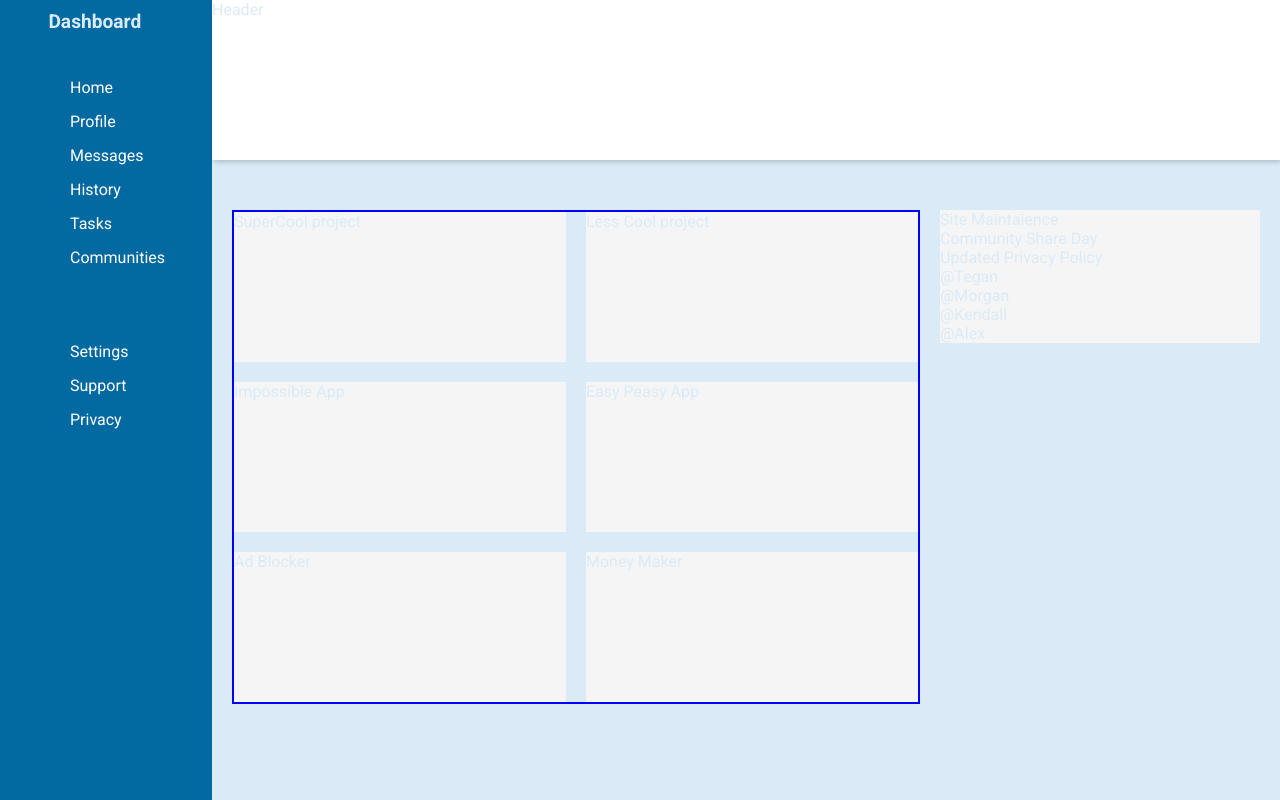
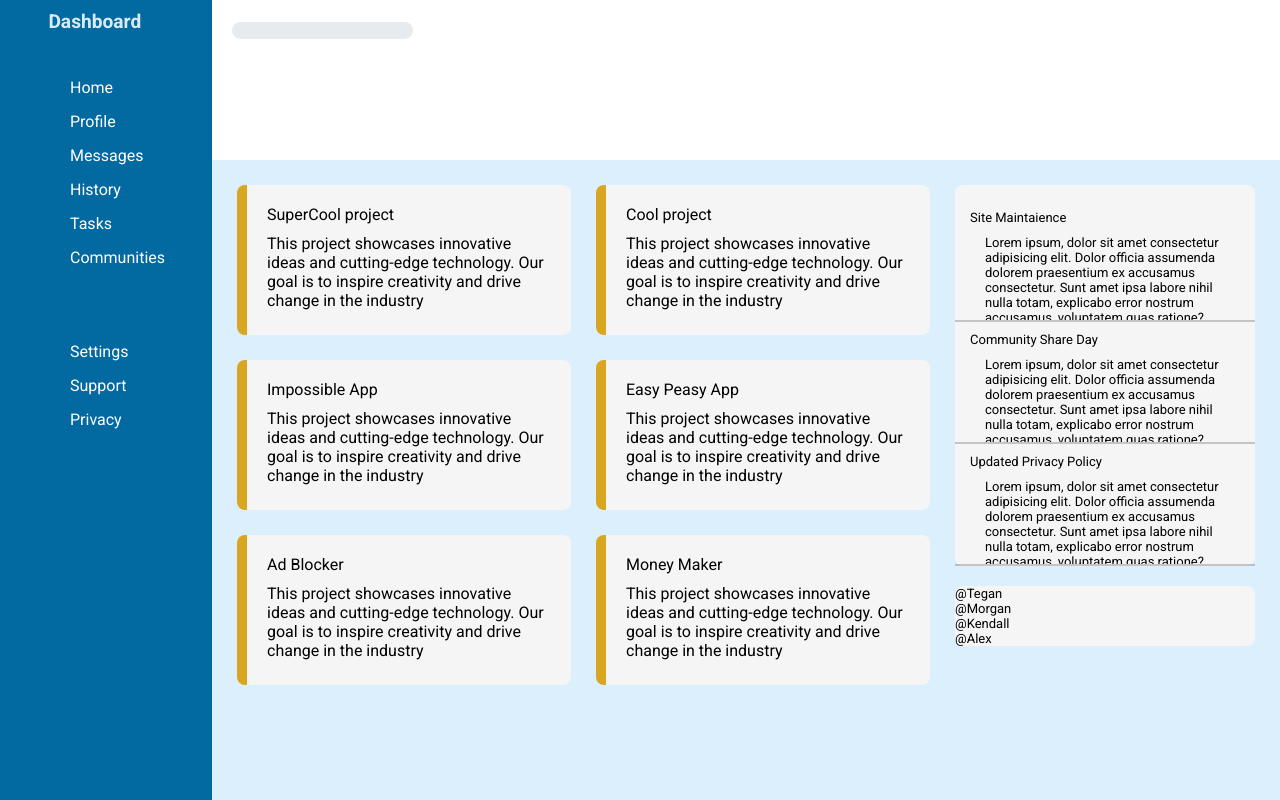
Before and after one commit to ghanishtpareek/Admin_Dashboard, a plain HTML site: page index.html in a window 1280 px wide. Drawn offline with Linux system fonts and the light colour scheme.

Commit message:
add text in cards and some more styling

```diff
--- a/index.html
+++ b/index.html
@@ -1,5 +1,6 @@
 <!DOCTYPE html>
 <html lang="en">
+
 <head>
     <meta charset="UTF-8">
     <meta name="viewport" content="width=device-width, initial-scale=1.0">
@@ -9,10 +10,11 @@
         @import url('https://fonts.googleapis.com/css2?family=Roboto:ital,wght@0,100;0,300;0,400;0,500;0,700;0,900;1,100;1,300;1,400;1,500;1,700;1,900&display=swap');
     </style>
 </head>
+
 <body>
     <div class="dashboard">
         <!-- <img src="./../../../home_24dp_E8EAED_FILL0_wght400_GRAD0_opsz24.svg" alt="image" > -->
-         <div class="side-title">Dashboard</div>
+        <div class="side-title">Dashboard</div>
         <div class="links">
             <ul class="user-links">
                 <li><a href="">Home</a></li>
@@ -31,31 +33,99 @@
     </div>
     <div class="main-section">
         <div class="header">
-            Header
+            <div class="form">
+                <form action="/">
+                    <label for="search"></label>
+                    <input type="search" name="search" id="search">
+                </form>
+            </div>
         </div>
         <div class="content">
             <div class="project-section">
-                <div class="card">SuperCool project</div>
-                <div class="card">Less Cool project</div>
-                <div class="card">Impossible App</div>
-                <div class="card">Easy Peasy App</div>
-                <div class="card">Ad Blocker</div>
-                <div class="card">Money Maker</div>
+                <div class="card">
+                    <div class="card-title">SuperCool project</div>
+                    <span>This project showcases innovative ideas and cutting-edge technology. Our goal is to inspire
+                        creativity and drive change in the industry
+                    </span>
+                </div>
+                <div class="card">
+                    <div class="card-title">Cool project</div>
+                    <span>This project showcases innovative ideas and cutting-edge technology. Our goal is to inspire
+                        creativity and drive change in the industry
+                    </span>
+                </div>
+                <div class="card">
+                    <div class="card-title">Impossible App</div>
+                    <span>This project showcases innovative ideas and cutting-edge technology. Our goal is to inspire
+                        creativity and drive change in the industry
+                    </span>
+                </div>
+                <div class="card">
+                    <div class="card-title">Easy Peasy App</div>
+                    <span>This project showcases innovative ideas and cutting-edge technology. Our goal is to inspire
+                        creativity and drive change in the industry
+                    </span>
+                </div>
+                <div class="card">
+                    <div class="card-title">Ad Blocker</div>
+                    <span>This project showcases innovative ideas and cutting-edge technology. Our goal is to inspire
+                        creativity and drive change in the industry
+                    </span>
+                </div>
+                <div class="card">
+                    <div class="card-title">Money Maker</div>
+                    <span>This project showcases innovative ideas and cutting-edge technology. Our goal is to inspire
+                        creativity and drive change in the industry
+                    </span>
+                </div>
             </div>
             <div class="side-section">
+
                 <div class="announcements">
-                    <div class="announcement-card">Site Maintaience</div>
-                    <div class="announcement-card">Community Share Day</div>
-                    <div class="announcement-card">Updated Privacy Policy</div>
+                    <div class="announcement-card">
+                        <div class="announcement-card-title">
+                            Site Maintaience
+                        </div>
+                        <div class="announcement-card text">
+                            Lorem ipsum, dolor sit amet consectetur adipisicing elit.
+                            Dolor officia assumenda dolorem praesentium ex accusamus consectetur. Sunt amet ipsa labore
+                            nihil nulla totam, explicabo error nostrum accusamus, voluptatem quas ratione?
+                        </div>
+                    </div>
+                    <div class="announcement-card">
+                        <div class="announcement-card-title">
+                            Community Share Day
+                        </div>
+                        <div class="announcement-card text">
+                            Lorem ipsum, dolor sit amet consectetur adipisicing elit.
+                            Dolor officia assumenda dolorem praesentium ex accusamus consectetur. Sunt amet ipsa labore
+                            nihil nulla totam, explicabo error nostrum accusamus, voluptatem quas ratione?
+                        </div>
+                    </div>
+                    <div class="announcement-card">
+                        <div class="announcement-card-title">
+                            Updated Privacy Policy
+                        </div>
+                        <div class="announcement-card text">
+                            Lorem ipsum, dolor sit amet consectetur adipisicing elit.
+                            Dolor officia assumenda dolorem praesentium ex accusamus consectetur. Sunt amet ipsa labore
+                            nihil nulla totam, explicabo error nostrum accusamus, voluptatem quas ratione?
+                        </div>
+                    </div>
                 </div>
+
                 <div class="trending">
                     <div class="trending-card">@Tegan</div>
                     <div class="trending-card">@Morgan</div>
                     <div class="trending-card">@Kendall</div>
                     <div class="trending-card">@Alex</div>
                 </div>
+
             </div>
         </div>
     </div>
+    </div>
+    </div>
 </body>
+
 </html>
--- a/style.css
+++ b/style.css
@@ -52,10 +52,24 @@ a:hover{
 }
 
 /* content section styling */
+.header{
+    flex-basis:15vh;
+    background-color: white;
+    box-shadow: 2px 2px 5px rgba(0, 0, 0, 0.2);
+    padding:20px;
+}
+
+#search{
+    background-color: #e5ebef;
+    border-radius:12px;
+    border: none;
+    text-decoration: none;
+}
+
 .main-section,
 .content,
 .project-section{
-    background-color:#daebf7;
+    background-color:#dbeffd;
 }
 
 .card,
@@ -72,31 +86,53 @@ a:hover{
     flex-direction: column;
 }
 
-.header{
-    flex-basis:20vh;
-    background-color: white;
-    box-shadow: 2px 2px 5px rgba(0, 0, 0, 0.2);
-    margin-bottom:30px;
-}
-
 .content{
     display:flex;
-    gap:20px;
-    padding:20px;
+    gap:25px;
+    padding:25px;
 }
 
 .project-section{
     display:grid;
     grid-template-columns: 1fr 1fr;
-    gap:20px;
+    gap:25px;
     flex-grow:4;
-    border:2px solid blue;
+    /* border:2px solid blue; */
+}
+.card,
+.announcements,
+.trending{
+    border-radius: 8px;
+    color:black;
 }
 
 .card{
-    height: 150px;
-    border:5px;
+    height: 110px;
+    padding:20px;
+    border-left:10px solid goldenrod;
+    overflow: hidden;
 }
+
+.card-title{
+    margin-bottom:10px;
+}
+
 .side-section{
     flex-basis:20rem;
+    min-width:300px;
+    display:flex;
+    flex-direction: column;
+    gap:20px;
+    /* font-weight: lighter; */
+    font-size:small;
 }
+
+.announcements{
+    padding-top:15px;
+}
+.announcement-card{
+    max-height: 100px;
+    overflow: hidden;
+    padding:10px 15px;
+    border-bottom: 2px solid rgba(0, 0, 0, 0.2);
+}
```
